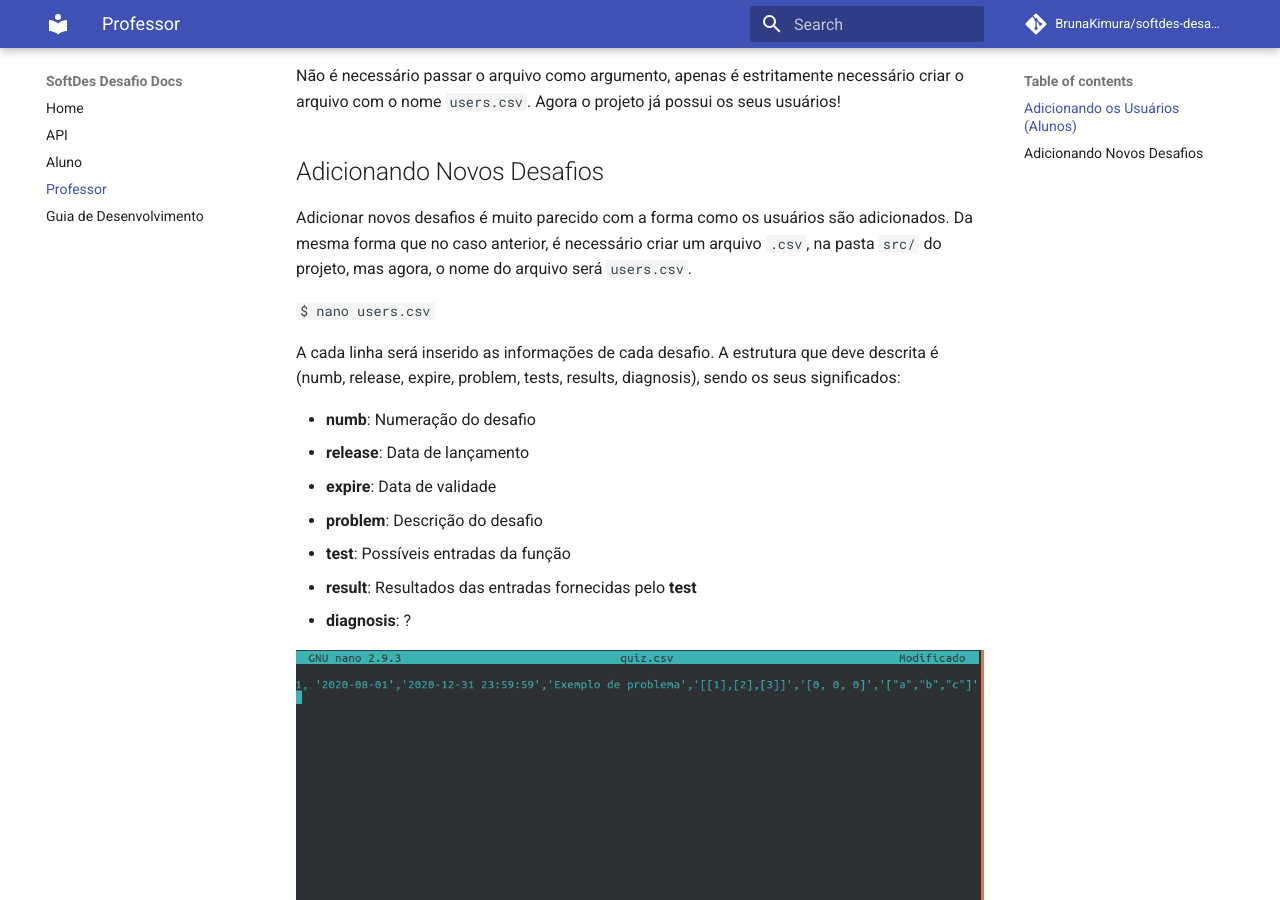
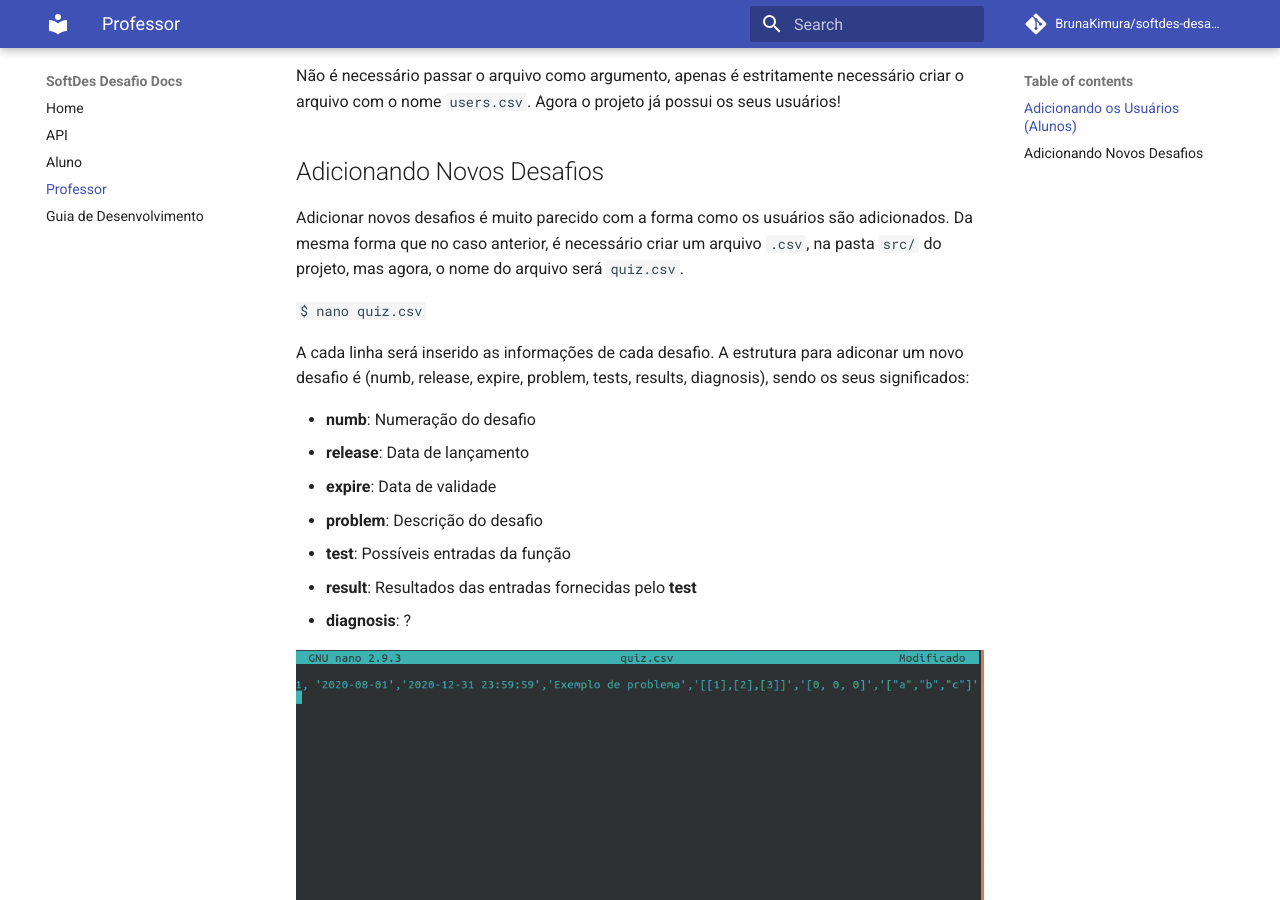
Before and after one commit to BrunaKimura/softdes-desafios, an MkDocs documentation site: the page built from docs/professor.md, in a window 1280 px wide and 900 px high, scrolled down 1004 px. Built offline with MkDocs 1.6.1 and Material for MkDocs 9.7.7, drawn with Linux system fonts in a browser that asks for light colours; comment, search, counter and statistics services are not loaded.

Commit message:
pequenas falhas de documentação corrigidas

````diff
--- a/docs/professor.md
+++ b/docs/professor.md
@@ -20,11 +20,11 @@ Não é necessário passar o arquivo como argumento, apenas é estritamente nece
 
 ## Adicionando Novos Desafios
 
-Adicionar novos desafios é muito parecido com a forma como os usuários são adicionados. Da mesma forma que no caso anterior, é necessário criar um arquivo `.csv`, na pasta `src/` do projeto, mas agora, o nome do arquivo será `users.csv`.
+Adicionar novos desafios é muito parecido com a forma como os usuários são adicionados. Da mesma forma que no caso anterior, é necessário criar um arquivo `.csv`, na pasta `src/` do projeto, mas agora, o nome do arquivo será `quiz.csv`.
 
-```$ nano users.csv```
+```$ nano quiz.csv```
 
-A cada linha será inserido as informações de cada desafio. A estrutura que deve descrita é (numb, release, expire, problem, tests, results, diagnosis), sendo os seus significados:
+A cada linha será inserido as informações de cada desafio. A estrutura para adiconar um novo desafio é (numb, release, expire, problem, tests, results, diagnosis), sendo os seus significados:
 
 - **numb**: Numeração do desafio
 - **release**: Data de lançamento
````
